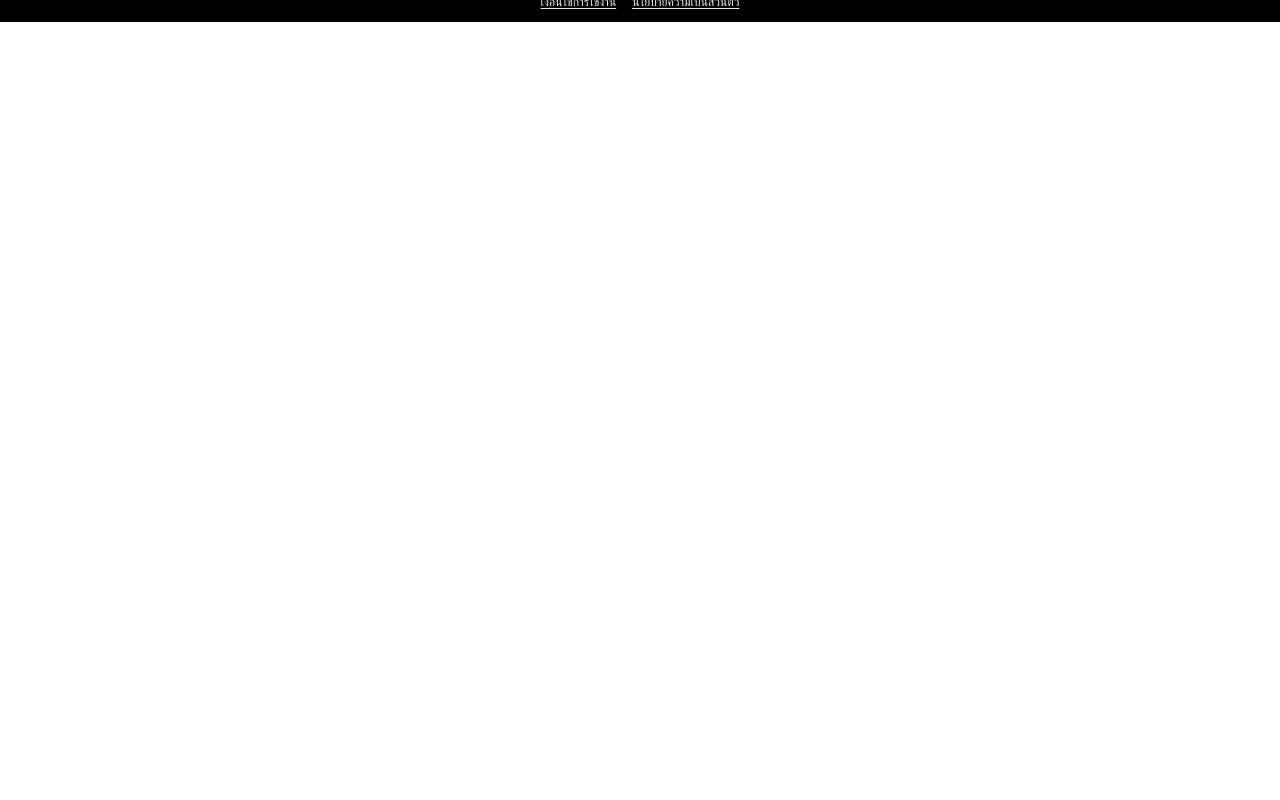
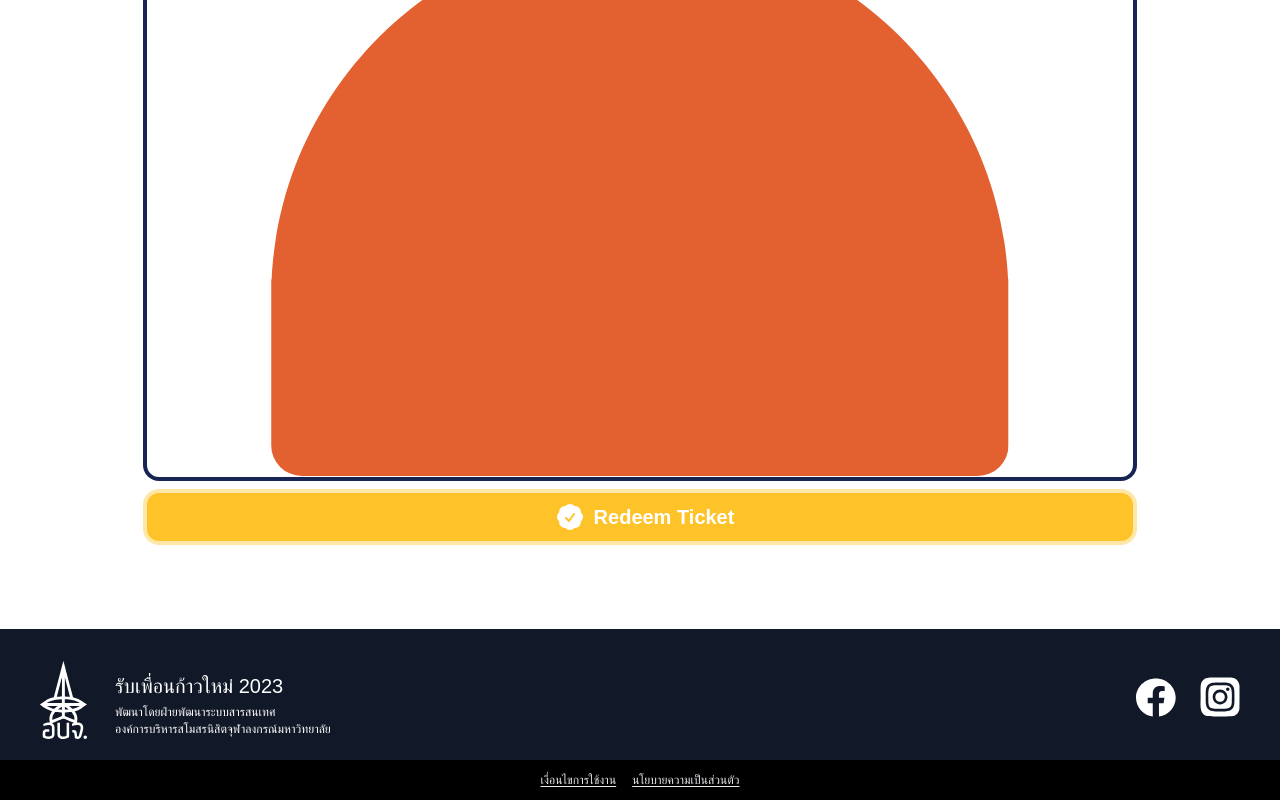
Before and after one commit to isd-sgcu/rpkm66-frontend, a Next.js app: page /estamp-home in a window 1280 px wide. Shown: the part 1029-1829 px from the top of the page. Before the commit the page ends 1051 px from the top, so only its background shows below. Built offline with nearby package versions, Linux system fonts and the light colour scheme; no server answers; a web font is replaced by a local one.

Commit message:
feat: add stamp

```diff
--- /dev/null
+++ b/src/components/estamp-home/Stamp.tsx
@@ -0,0 +1,22 @@
+import { CheckBadgeIcon } from '@heroicons/react/24/solid';
+import Image from 'next/image';
+import placeHolderPicture from '@/public/images/pfp-placeholder.svg';
+const Stamp = () => {
+    return (
+        <div className="my-8 flex w-4/5 flex-col items-center justify-center text-xl font-bold">
+            <div className="relative aspect-square h-auto w-full max-w-full rounded-xl bg-white ring-4 ring-blue-950">
+                <Image
+                    src={placeHolderPicture}
+                    fill
+                    alt="placeholder-icon"
+                    className="rounded-xl"
+                />
+            </div>
+            <button className="my-4 flex h-12 w-full items-center justify-center rounded-xl bg-yellow ring-4 ring-yellow/40">
+                <CheckBadgeIcon className="mx-2 h-8 w-8" />
+                <h1>Redeem Ticket</h1>
+            </button>
+        </div>
+    );
+};
+export default Stamp;
--- a/src/pages/estamp-home.tsx
+++ b/src/pages/estamp-home.tsx
@@ -1,13 +1,15 @@
 import CheckIn from '@/components/estamp-home/CheckIn';
 import MyETicket from '@/components/estamp-home/MyETicket';
 import Profile from '@/components/estamp-home/Profile';
+import Stamp from '@/components/estamp-home/Stamp';
 
 const EstampHome = () => {
     return (
-        <div className="flex min-h-screen w-full flex-col items-center px-6 py-16">
+        <div className="flex min-h-screen w-full flex-col items-center px-6 py-10">
             <Profile />
             <MyETicket />
             <CheckIn />
+            <Stamp />
         </div>
     );
 };
```
